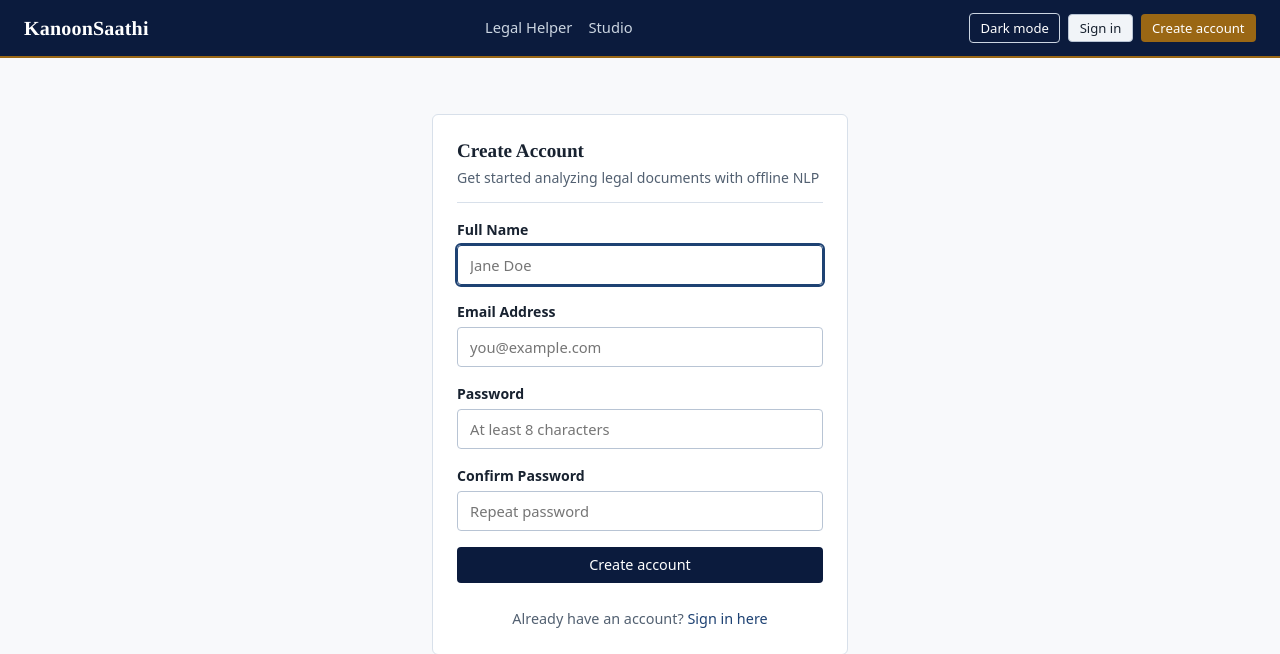
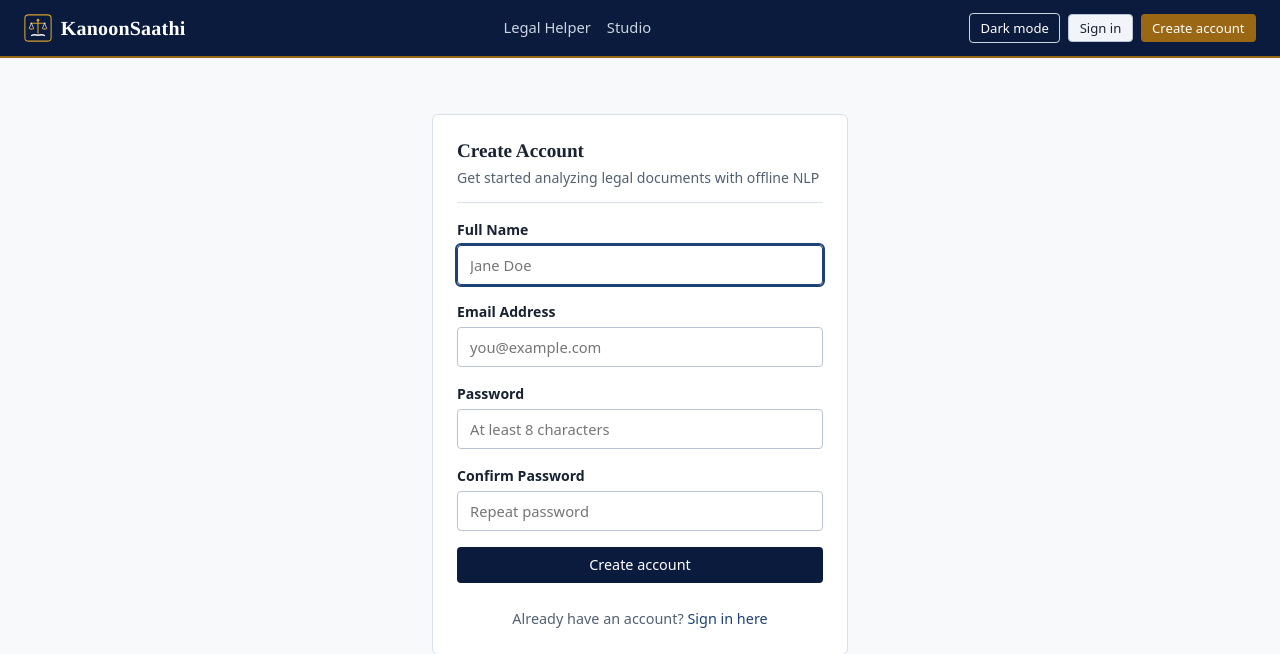
Before and after one commit to rishi-chowdary/KanoonSaathi, a Flask app: page /register in a window 1280 px wide. Shown: the top 654 px of the page. Run offline with Flask 3, Linux system fonts and the light colour scheme.

Commit message:
add kanoonsaathi svg emblem, favicon, and presentation logo

```diff
--- a/app/static/css/style.css
+++ b/app/static/css/style.css
@@ -174,11 +174,20 @@ img { max-width: 100%; height: auto; display: block; }
 }
 
 .nav-brand {
+  display: inline-flex;
+  align-items: center;
+  gap: 0.55rem;
   font-family: var(--font-serif);
   font-size: 1.25rem;
   font-weight: 700;
   color: var(--text-nav);
   letter-spacing: 0.2px;
+}
+
+.nav-logo {
+  display: block;
+  flex-shrink: 0;
+  border-radius: 4px;
 }
 
 .nav-brand:hover { text-decoration: none; color: var(--text-nav); }
--- a/app/templates/base.html
+++ b/app/templates/base.html
@@ -5,6 +5,7 @@
   <meta name="viewport" content="width=device-width, initial-scale=1.0">
   <meta name="csrf-token" content="{{ csrf_token() }}">
   <title>{% block title %}KanoonSaathi — Contract Analysis & Simplification{% endblock %}</title>
+  <link rel="icon" type="image/svg+xml" href="{{ url_for('static', filename='img/logo.svg') }}">
   <link rel="stylesheet" href="{{ url_for('static', filename='css/style.css') }}">
   <script src="{{ url_for('static', filename='js/main.js') }}" defer></script>
   {% block extra_head %}{% endblock %}
@@ -12,7 +13,10 @@
 <body>
   <header>
     <nav class="navbar" aria-label="Main navigation">
-      <a href="{{ url_for('main.index') }}" class="nav-brand">KanoonSaathi</a>
+      <a href="{{ url_for('main.index') }}" class="nav-brand">
+        <img src="{{ url_for('static', filename='img/logo.svg') }}" alt="" width="28" height="28" class="nav-logo">
+        <span>KanoonSaathi</span>
+      </a>
 
       <div class="nav-links">
         <a href="{{ url_for('studio.legal_helper') }}">Legal Helper</a>
```
Also changed, not shown: app/static/img/kanoonsaathi-logo.png (added), app/static/img/logo.svg (added).
